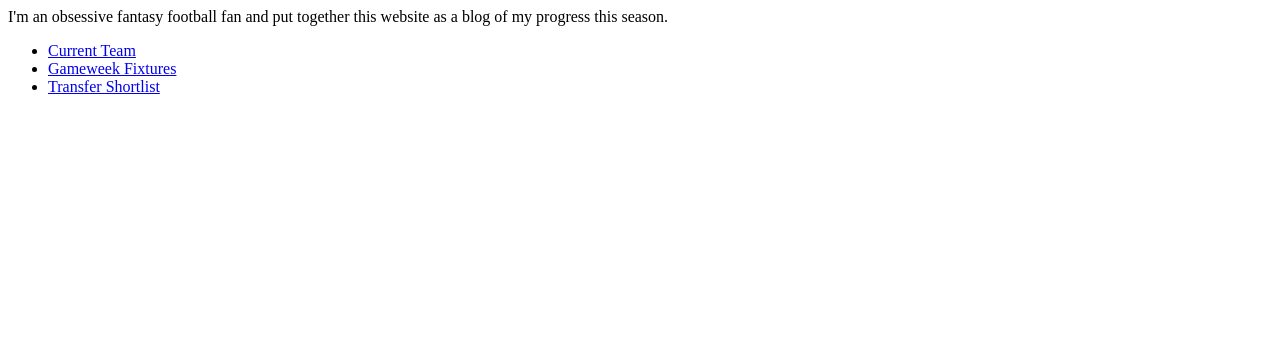
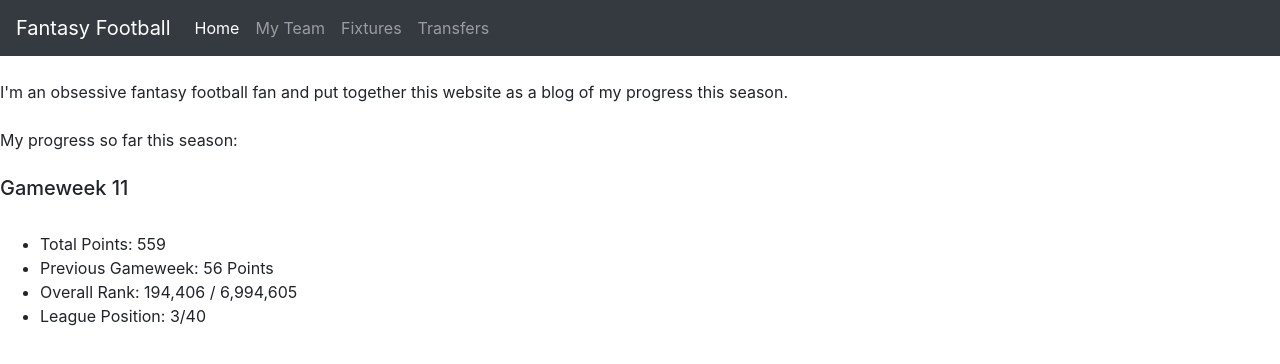
Before and after one commit to FahyT/cs50_project0, a plain HTML site: page index.html in a window 1280 px wide. Drawn offline with nearby package versions, Linux system fonts and the light colour scheme.

Commit message:
added navbar from bootstrap

```diff
--- a/index.html
+++ b/index.html
@@ -1,16 +1,37 @@
 <!DOCTYPE html>
 <html>
     <head>
+        <link rel="stylesheet" href="https://maxcdn.bootstrapcdn.com/bootstrap/4.0.0/css/bootstrap.min.css" integrity="sha384-Gn5384xqQ1aoWXA+058RXPxPg6fy4IWvTNh0E263XmFcJlSAwiGgFAW/dAiS6JXm" crossorigin="anonymous">
         <title>Fantasy Football 19/20 Season</title>
     </head>
     <body>
+        <nav class="navbar navbar-expand-lg navbar-dark bg-dark"">
+            <a class="navbar-brand" href="#">Fantasy Football</a>
+            <div class="collapse navbar-collapse" id="navbarNavAltMarkup">
+            <div class="navbar-nav">
+                <a class="nav-item nav-link active" href="index.html">Home <span class="sr-only">(current)</span></a>
+                <a class="nav-item nav-link" href="my_team.html">My Team</a>
+                <a class="nav-item nav-link" href="fixtures.html">Fixtures</a>
+                <a class="nav-item nav-link" href="shortlist.html">Transfers</a>
+            </div>
+            </div>
+        </nav>
+        <br>
         <div>I'm an obsessive fantasy football fan and put together this website as a blog
             of my progress this season.
         </div>
+        <br>
+        <div>
+            My progress so far this season:
+        </div>
+        <br>
+    <h5> Gameweek 11</h5>
+    <br>
      <ul>
-        <li><a href = "my_team.html">Current Team</a></li>
-        <li><a href = "fixtures.html">Gameweek Fixtures</a></li>
-        <li><a href = "shortlist.html">Transfer Shortlist</a></li>
+        <li>Total Points: 559</a></li>
+        <li>Previous Gameweek: 56 Points</li>
+        <li>Overall Rank: 194,406 / 6,994,605</li>
+        <li>League Position: 3/40 </li>
     </ul>
     </body>
 </html>
```
